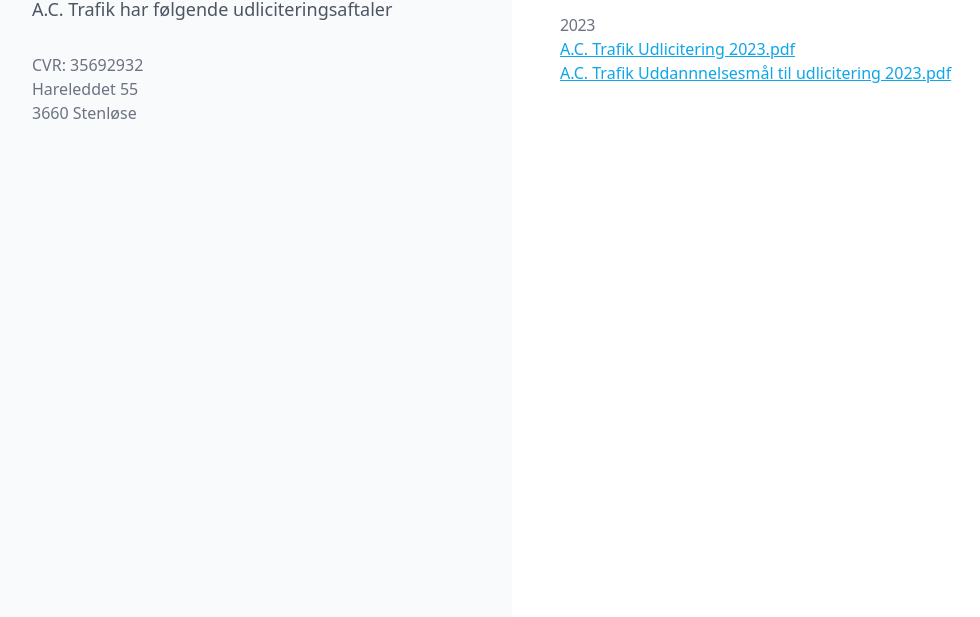
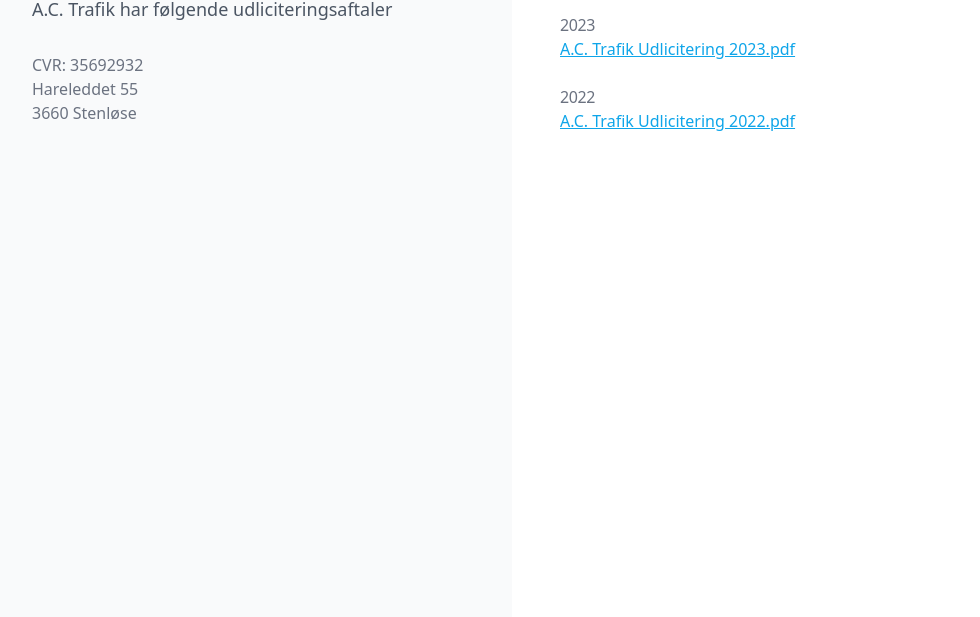
Before and after one commit to AMUJUUL-Udlicitering/actrafik, a plain HTML site: page index.html in a window 1280 px wide. Shown: the part 183-800 px from the top of the page, without its empty margins (0-980 px from the left). Drawn offline with Linux system fonts and the light colour scheme; a web font is replaced by a local one.

Commit message:
Added 2022 and updated 2023 documents

```diff
--- a/index.html
+++ b/index.html
@@ -37,8 +37,9 @@
         <p class="text-base text-gray-500">
           <a href="AC-Trafik-Udlicitering-2023.pdf" target="_blank" rel="noopener noreferrer" class="font-medium text-sky-500 underline">A.C. Trafik Udlicitering 2023.pdf</a>
         </p>
+        <h4 class="mt-6 font-medium tracking-tight text-gray-500">2022</h4>
         <p class="text-base text-gray-500">
-          <a href="AC-Trafik-Uddannelsesmaal-til-udlicitering-2023.pdf" target="_blank" rel="noopener noreferrer" class="font-medium text-sky-500 underline">A.C. Trafik Uddannnelsesmål til udlicitering 2023.pdf</a>
+          <a href="AC-Trafik-Udlicitering-2022.pdf" target="_blank" rel="noopener noreferrer" class="font-medium text-sky-500 underline">A.C. Trafik Udlicitering 2022.pdf</a>
         </p>
       </div>
     </div>
```
Also changed, not shown: 3 other files.
